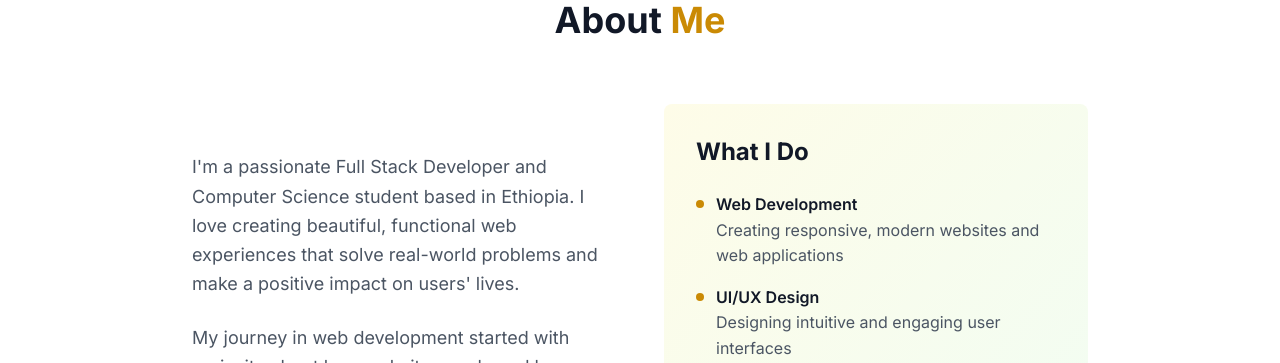
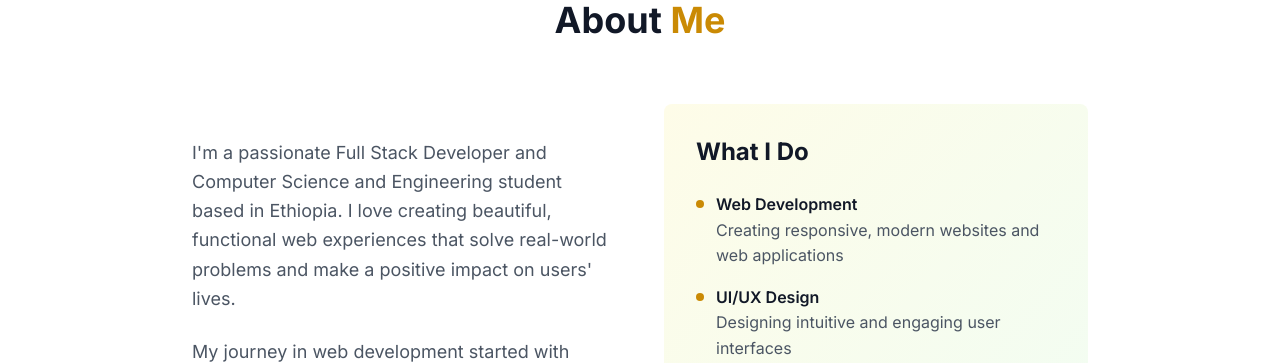
Before and after one commit to Samford-Zed/Portifolio, a React (Vite) app in the folder project/: page / in a window 1280 px wide. Shown: the part 880-1243 px from the top of the page. Built offline with nearby package versions, Linux system fonts and the light colour scheme.

Commit message:
Update About section to include Engineering major

```diff
--- a/project/src/components/About.tsx
+++ b/project/src/components/About.tsx
@@ -13,7 +13,7 @@ const About = () => {
           <div className='grid md:grid-cols-2 gap-12 items-center'>
             <div className='space-y-6'>
               <p className='text-lg text-gray-600 leading-relaxed'>
-                I'm a passionate Full Stack Developer and Computer Science
+                I'm a passionate Full Stack Developer and Computer Science and Engineering
                 student based in Ethiopia. I love creating beautiful, functional
                 web experiences that solve real-world problems and make a
                 positive impact on users' lives.
```
